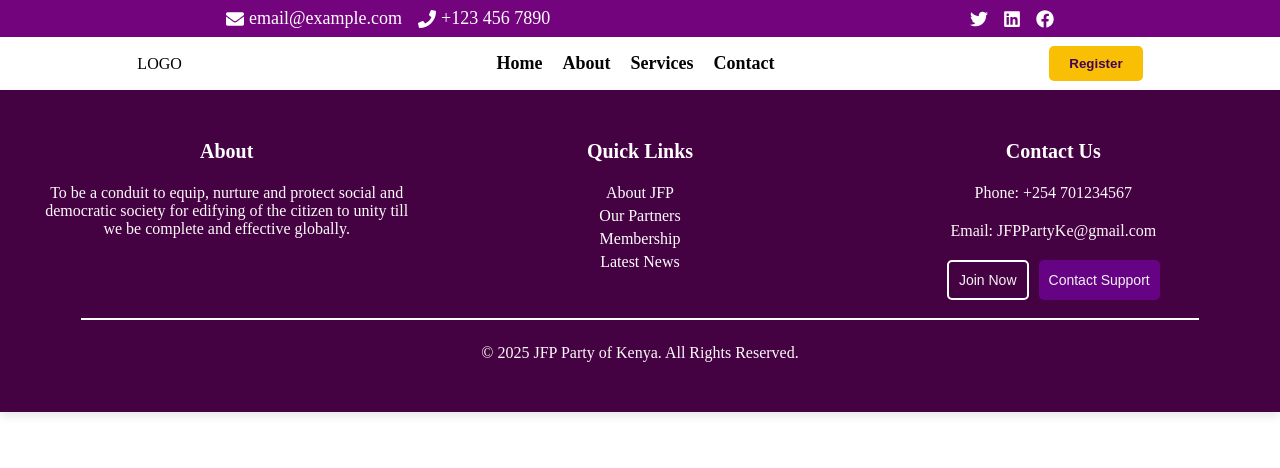
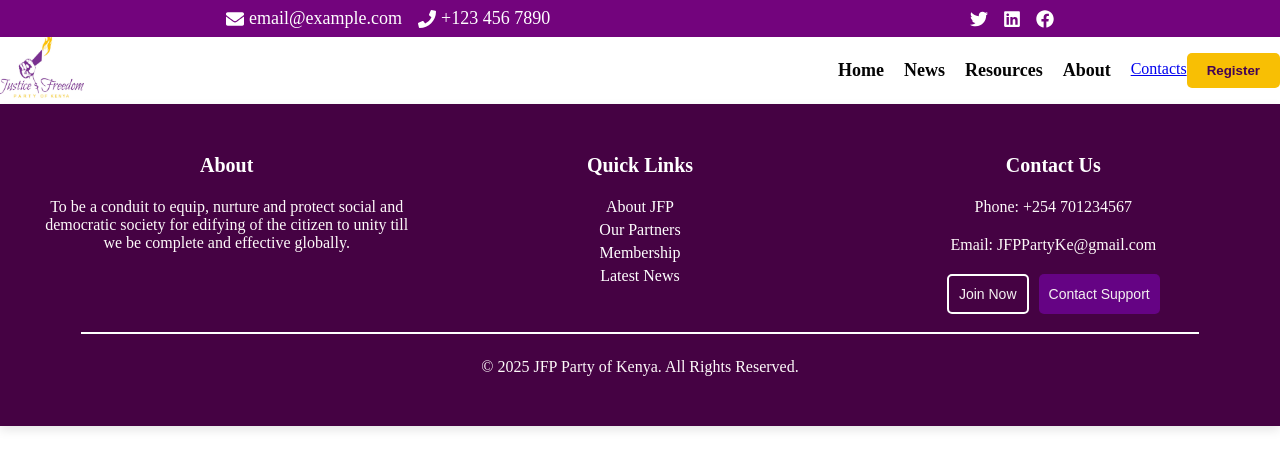
Before and after one commit to QueenterJuma/jfp-kenya, a React (Vite) app: page /value in a window 1280 px wide. Shown: the top 468 px of the page. Built offline with nearby package versions, Linux system fonts and the light colour scheme; a web font is replaced by a local one.

Commit message:
Add update in he home page

```diff
--- a/src/components/Homepage.jsx
+++ b/src/components/Homepage.jsx
@@ -1,6 +1,7 @@
 import { useState } from "react";
+import { Link } from 'react-router-dom';
 import { FaBars, FaTimes, FaPhone, FaEnvelope, FaTwitter, FaLinkedin, FaFacebook } from "react-icons/fa";
-
+import Logo from '../assets/log1.jpg'
 
 function Homepage() {
   const [menuOpen, setMenuOpen] = useState(false);
@@ -24,15 +25,16 @@ function Homepage() {
       <nav className="navbar">
         {/* Logo */}
 
-        <div className="logo">LOGO</div>
-         <div>
+        {/* <div className="logo">{Logo}</div> */}
+        <div className="logo"><img src={Logo} alt='JFP Logo' /></div>
+
         {/* Menu Items - Visible on Medium & Large Screens */}
-        <ul className="nav-links">
-          <li className="nav-item">Home</li>
-          <li className="nav-item">About</li>
-          <li className="nav-item">Services</li>
-          <li className="nav-item">Contact</li>
-        </ul>
+        <div className="nav-links">
+          <Link to='/' className="nav-item">Home</Link>
+          <Link to='news' className="nav-item">News</Link>
+          <Link to='resources' className="nav-item">Resources</Link>
+          <Link to='about' className="nav-item">About</Link>
+          <Link to='contact className="nav-item"'>Contacts</Link>
         </div>
 
         {/* Register Button - Visible on Medium & Large Screens */}
@@ -48,13 +50,15 @@ function Homepage() {
 
       {/* Mobile Menu (Only visible when menu is open) */}
       {menuOpen && (
-        <ul className="mobile-menu">
-          <li className="mobile-item">Home</li>
-          <li className="mobile-item">About</li>
-          <li className="mobile-item">Services</li>
-          <li className="mobile-item">Contact</li>
+        <div className="mobile-menu">
+          <Link to='/' className="mobile-item">Home</Link>
+          <Link to='news' className="mobile-item">News</Link>
+          <Link to='resources' className="mobile-item">Resources</Link>
+          <Link to='about' className="mobile-item">About</Link>
+          <Link to='contact className="mobile-item"'>Contacts</Link>
           <button className="mobile-register-btn">Register</button>
-        </ul>
+        </div>
+
       )}
     </div>
   );
```
